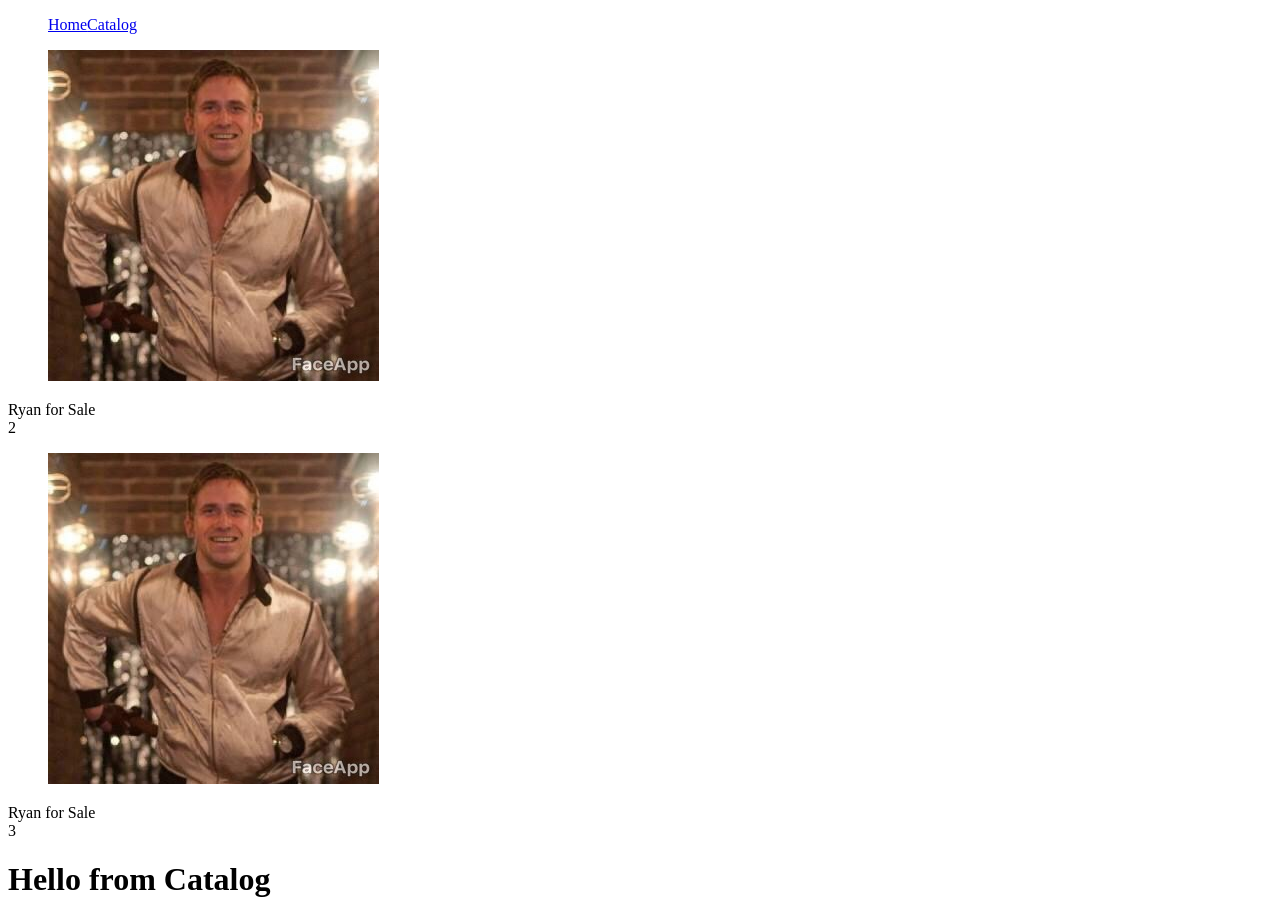
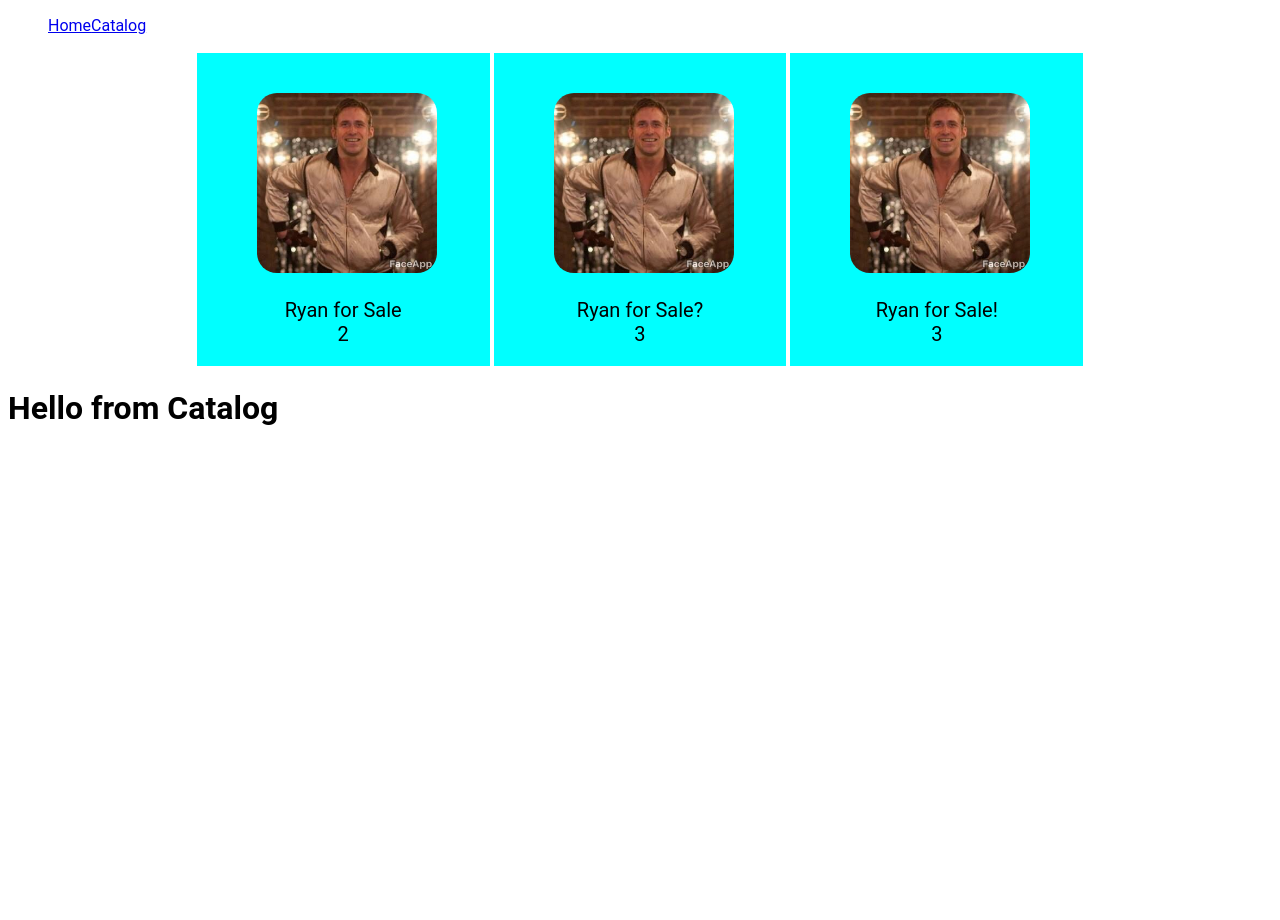
Before and after one commit to Ying-lenny/odin-shopping, a React (Create React App) app: page /Catalog in a window 1280 px wide. After the commit the page ends 800 px from the top, so only its background shows below. Built offline with nearby package versions, Linux system fonts and the light colour scheme.

Commit message:
Added basic CSS to product grid layout

```diff
--- /dev/null
+++ b/src/App.css
@@ -0,0 +1,34 @@
+body {
+  font-family: 'Roboto', sans-serif;
+}
+
+.product-container {
+  display: flex;
+  flex-direction: row;
+  flex-wrap: wrap;
+  justify-content: center;
+  align-content: center;
+  align-items: center;
+}
+
+.product-card {
+  font-size: 20px;
+  width: 20%;
+  max-height: 15em;
+  background-color: aqua;
+  text-align: center;
+  align-content: center;
+  margin: .1em;
+  padding: 1em;
+}
+
+.product-card:hover {
+  -webkit-filter: grayscale(25%);
+  cursor: pointer;
+}
+
+.product-card img {
+  max-width:230px;
+  max-height: 180px;
+  border-radius: 1em;
+}
--- a/src/Components/Catalog.js
+++ b/src/Components/Catalog.js
@@ -4,7 +4,9 @@ import ProductContainer from "./ProductContainer";
 const Catalog = () => {
     return (
         <div>
-            <ProductContainer/>
+            <div>
+                <ProductContainer/>
+            </div>
             <h1>Hello from Catalog</h1>
         </div>
     )
--- a/src/Components/Product.js
+++ b/src/Components/Product.js
@@ -7,7 +7,7 @@ function Product(props) {
 
     return (
         <div
-            className="Product"
+            className="product-card"
             id={id}
         >
             <figure>
--- a/src/Components/ProductContainer.js
+++ b/src/Components/ProductContainer.js
@@ -5,11 +5,11 @@ import products from "../data";
 function ProductContainer() {
 
     return (
-        <>
+        <div className="product-container">
             {products.map((card) => (
                 <Product product={card} key={card.id}/>
             ))}
-        </>
+        </div>
     )
 }
 
--- a/src/data.js
+++ b/src/data.js
@@ -10,7 +10,13 @@ let products = [
     {
         src: Ryan,
         id: 1,
-        title: 'Ryan for Sale',
+        title: 'Ryan for Sale?',
+        price: 3
+    },
+    {
+        src: Ryan,
+        id: 2,
+        title: 'Ryan for Sale!',
         price: 3
     }
 ]
--- a/src/index.js
+++ b/src/index.js
@@ -1,6 +1,7 @@
 import React from 'react';
 import ReactDOM from 'react-dom/client';
 import RouteSwitch from './Components/RouteSwitch';
+import './App.css'
 
 const root = ReactDOM.createRoot(document.getElementById('root'));
 root.render(
```
